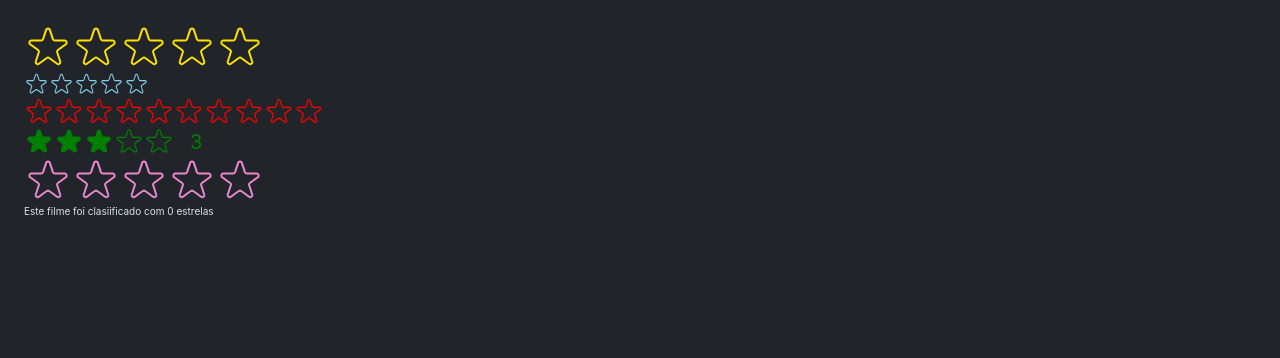
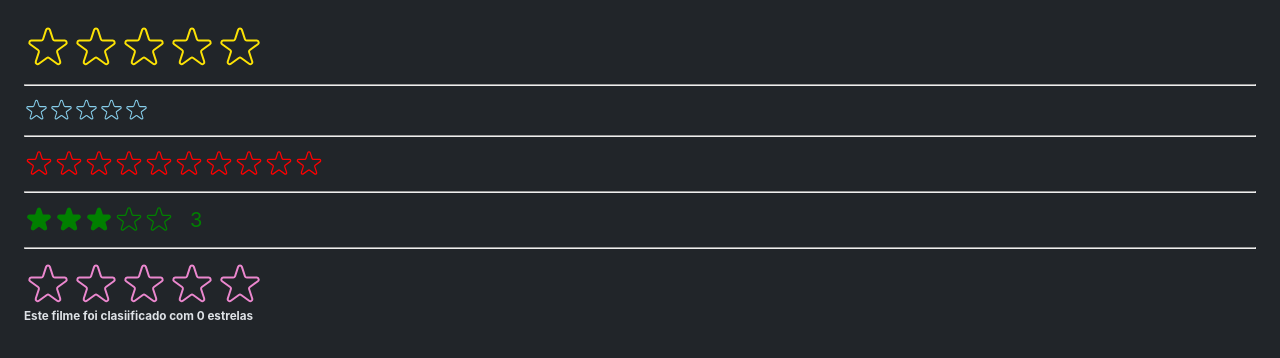
Before and after one commit to leoCardosoDev/front_end_reactjs_usepopcorn, a React (Create React App) app: page / in a window 1280 px wide. Shown: the top 358 px of the page. Built offline with nearby package versions, Linux system fonts and the light colour scheme.

Commit message:
feat: add index to star

```diff
--- a/src/index.js
+++ b/src/index.js
@@ -2,14 +2,13 @@ import React, { useState } from "react";
 import ReactDOM from "react-dom/client";
 import "./index.css";
 import StarRating from "./StarRating";
-// import App from './App'
 
 function Test() {
   const [movieRating, setMovieRating] = useState(0);
   return (
     <div>
       <StarRating color="#eb87ce" onSetRating={setMovieRating} />
-      <p> Este filme foi clasiificado com {movieRating} estrelas</p>
+      <h3> Este filme foi clasiificado com {movieRating} estrelas</h3>
     </div>
   );
 }
@@ -17,13 +16,18 @@ function Test() {
 const root = ReactDOM.createRoot(document.getElementById("root"));
 root.render(
   <React.StrictMode>
-    {/* <App /> */}
     <StarRating
       maxRating={5}
       messages={["Terrible", "Bad", "Okay", "Good", "Amazing"]}
     />
+    <br />
+    <hr /> <br />
     <StarRating maxRating={5} size={25} color="#87ceeb" />
+    <br />
+    <hr /> <br />
     <StarRating maxRating={10} size={30} color="red" />
+    <br />
+    <hr /> <br />
     <StarRating
       maxRating={5}
       size={30}
@@ -31,6 +35,8 @@ root.render(
       className="test"
       defaultRating={3}
     />
+    <br />
+    <hr /> <br />
     <Test />
   </React.StrictMode>
 );
```
Also changed, not shown: src/_index.js (added, +11 -0 lines).
